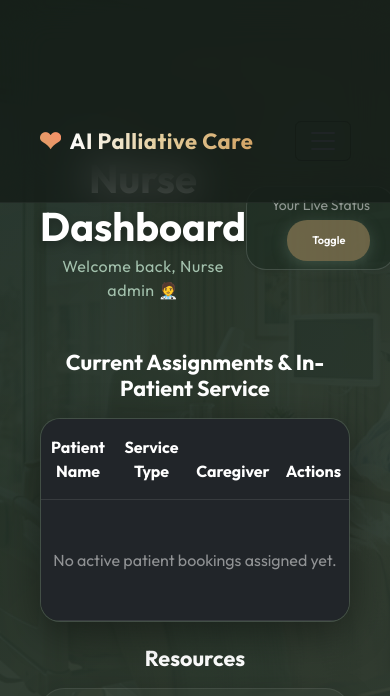
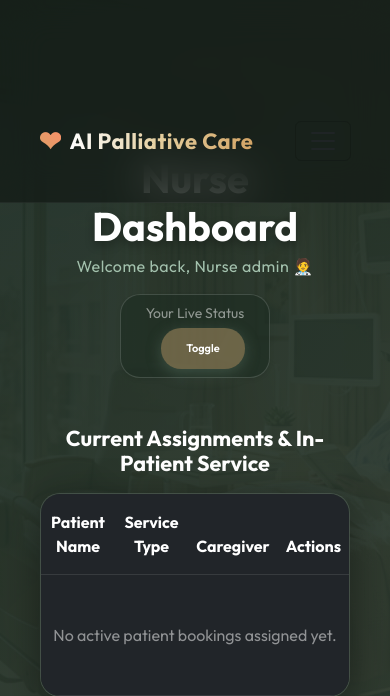
Before and after one commit to vyshakvinodk0-beep/palli-care, a Flask app: template templates/nurse_dashboard.html in a window 390 px wide. Shown: the top 696 px of the page. Run offline with Flask 3, Linux system fonts and the light colour scheme; the template is opened without the code that fills it, so the values that code supplies are empty; a user stored in the database is signed in; parts of the project's set-up code (start-up, migrations or seed data) failed here and were passed over.

Commit message:
update nurse dashboard layouts for mobile

```diff
--- a/templates/nurse_dashboard.html
+++ b/templates/nurse_dashboard.html
@@ -20,15 +20,15 @@
       {% endif %}
     {% endwith %}
 
-    <div class="d-flex justify-content-between align-items-center mb-5">
-        <div>
+    <div class="d-flex flex-column flex-md-row justify-content-between align-items-center mb-5 gap-3">
+        <div class="text-center text-md-start">
             <h2 class="fw-bold text-white mb-1" style="text-shadow: 0 4px 10px rgba(0,0,0,0.3); font-size: 2.5rem;">Nurse Dashboard</h2>
             <div style="color: #a3c1ad; letter-spacing: 0.5px;">Welcome back, Nurse {{ session['user'] }} 🧑‍⚕️</div>
         </div>
 
         <div class="glass-card p-2 px-4 shadow-sm text-center">
             <div class="small text-white-50 mb-1">Your Live Status</div>
-            <div class="d-flex align-items-center gap-2">
+            <div class="d-flex align-items-center justify-content-center gap-2">
                 <span class="badge {% if status == 'Available' %}bg-success{% else %}bg-danger{% endif %} rounded-circle p-1" style="width: 10px; height: 10px;"></span>
                 <span class="fw-bold text-white">{{ status }}</span>
                 <a href="/toggle_status" class="btn btn-sm ms-2 border-0" style="background: rgba(220, 179, 123, 0.4); font-size: 11px; border-radius: 20px;">Toggle</a>
```
